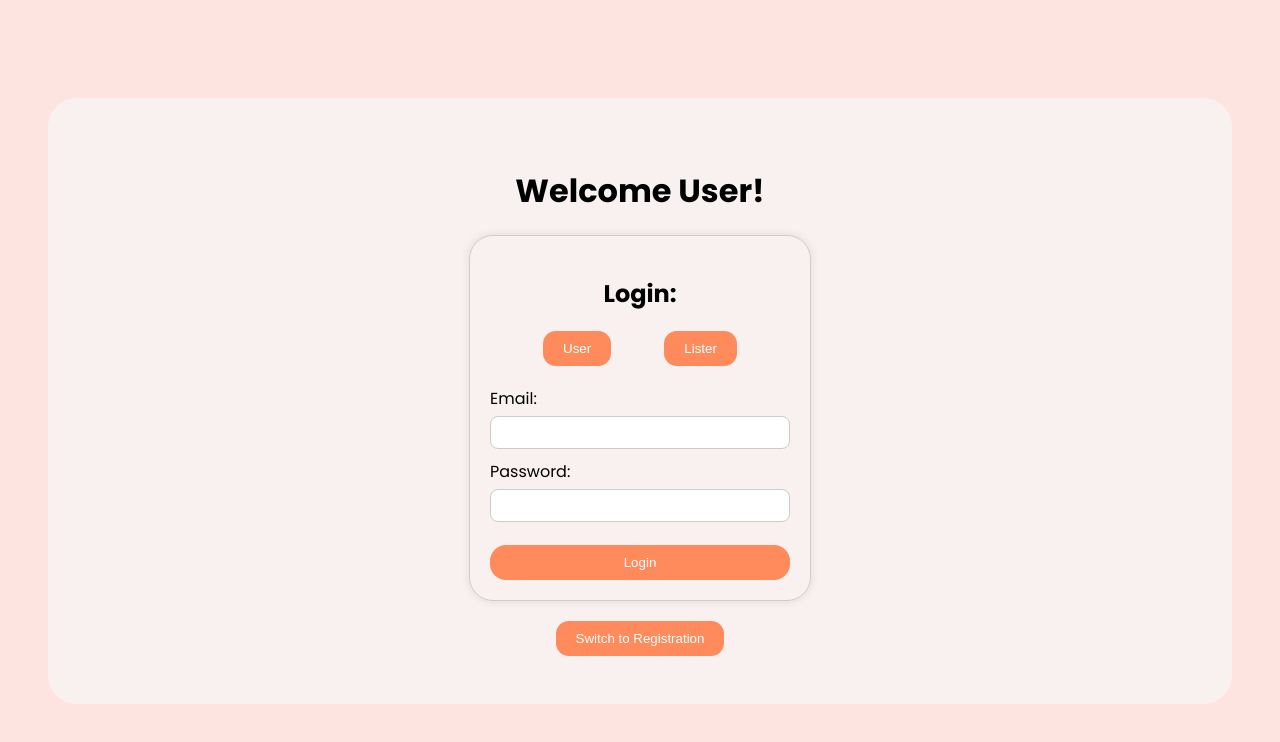
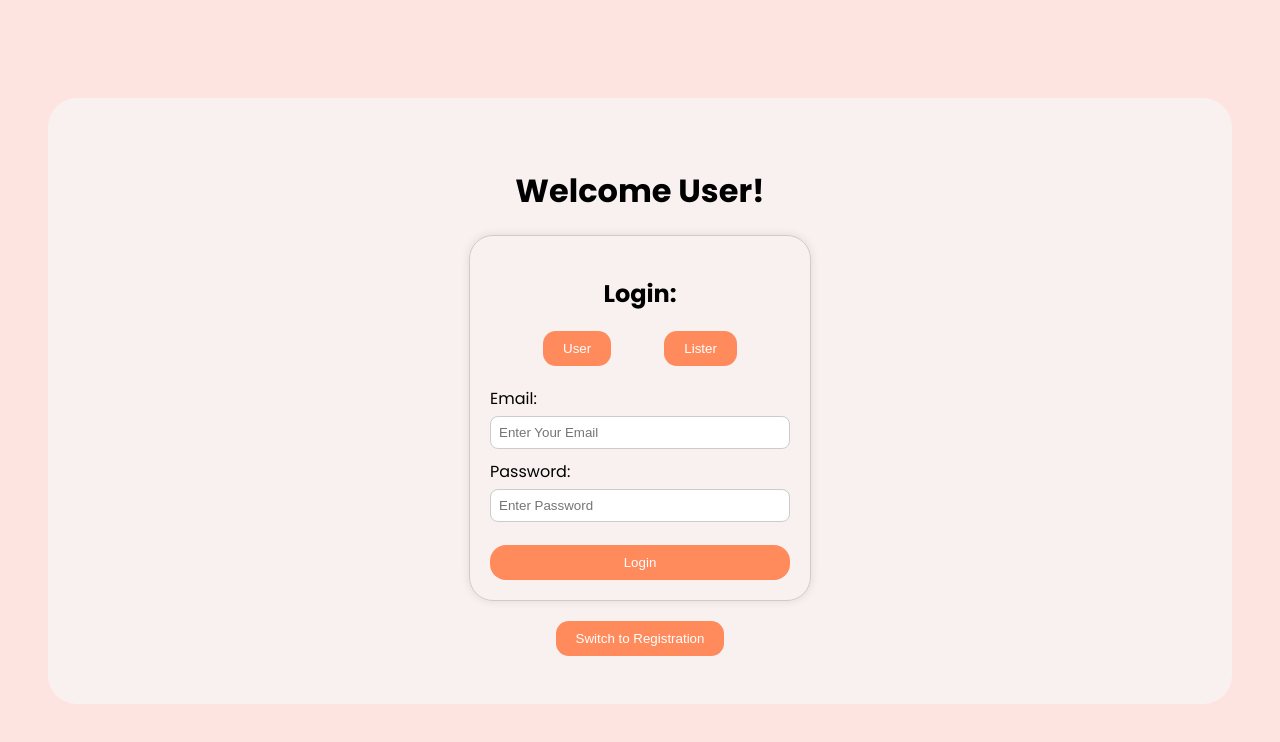
Before and after one commit to dibya-roy-sundar/ORENTAL, a React (Vite) app in the folder client/: page /RegisterLogin in a window 1280 px wide. Shown: the top 742 px of the page. Built offline with nearby package versions, Linux system fonts and the light colour scheme.

Commit message:
updated css

```diff
--- a/client/src/Pages/Register-Login/RegisterLogin.jsx
+++ b/client/src/Pages/Register-Login/RegisterLogin.jsx
@@ -83,6 +83,7 @@ const RegistrationAndLoginForm = () => {
             <form onSubmit={handleLoginSubmit}>
               <label htmlFor="loginEmail">Email:</label>
               <input
+              placeholder="Enter Your Email"
                 type="email"
                 id="loginEmail"
                 name="loginEmail"
@@ -92,6 +93,7 @@ const RegistrationAndLoginForm = () => {
               <br />
               <label htmlFor="loginPassword">Password:</label>
               <input
+              placeholder='Enter Password'
                 type="password"
                 id="loginPassword"
                 name="loginPassword"
@@ -122,6 +124,7 @@ const RegistrationAndLoginForm = () => {
             <form onSubmit={handleRegistrationSubmit}>
               <label htmlFor="email">Email:</label>
               <input
+              placeholder='Enter Your Email'
                 type="email"
                 id="email"
                 name="email"
@@ -131,6 +134,7 @@ const RegistrationAndLoginForm = () => {
               <br />
               <label htmlFor="phone">Phone Number:</label>
               <input
+              placeholder='Enter Phone Number'
                 type="tel"
                 id="phone"
                 name="phone"
@@ -140,6 +144,7 @@ const RegistrationAndLoginForm = () => {
               <br />
               <label htmlFor="password">Password:</label>
               <input
+              placeholder='Enter Password'
                 type="password"
                 id="password"
                 name="password"
```
